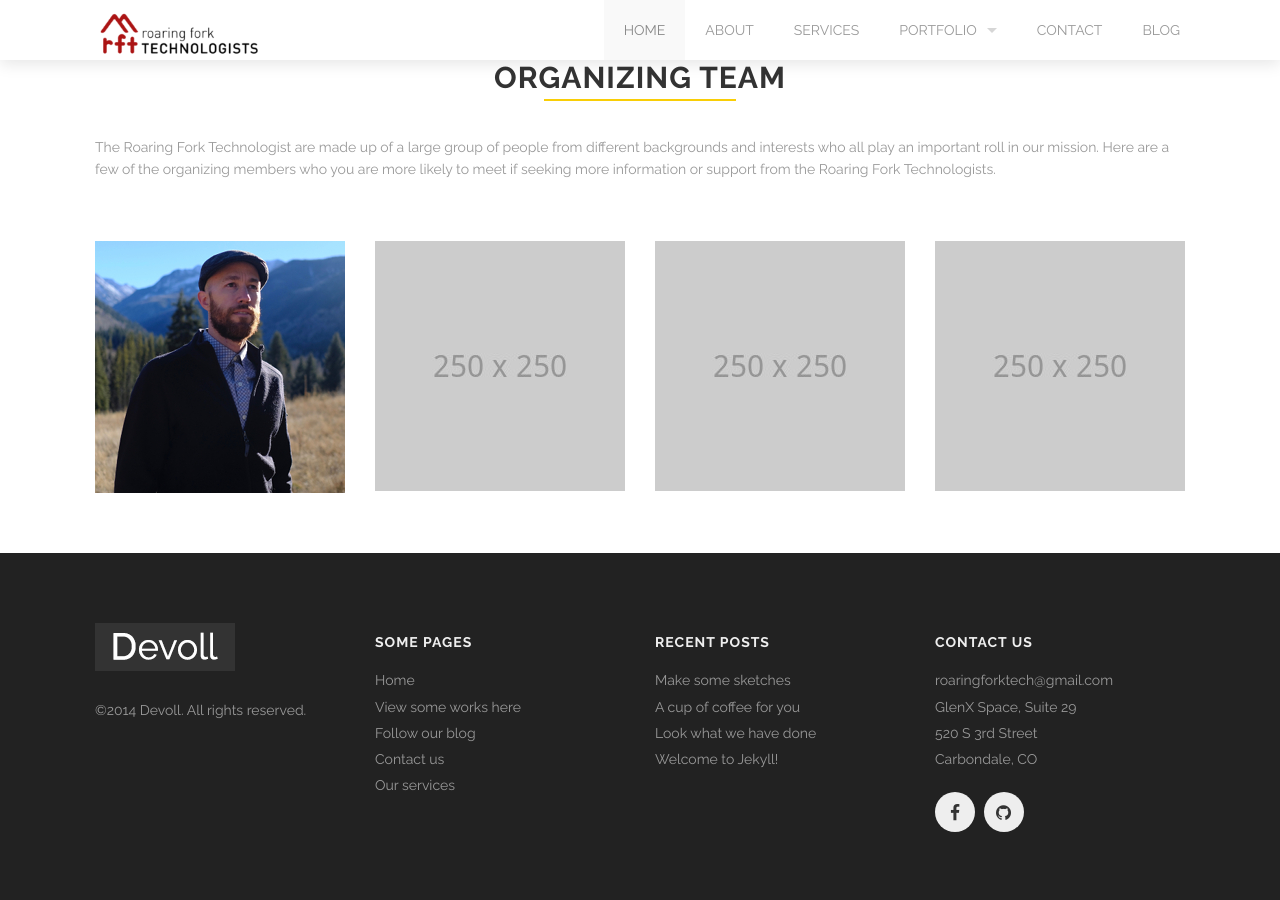
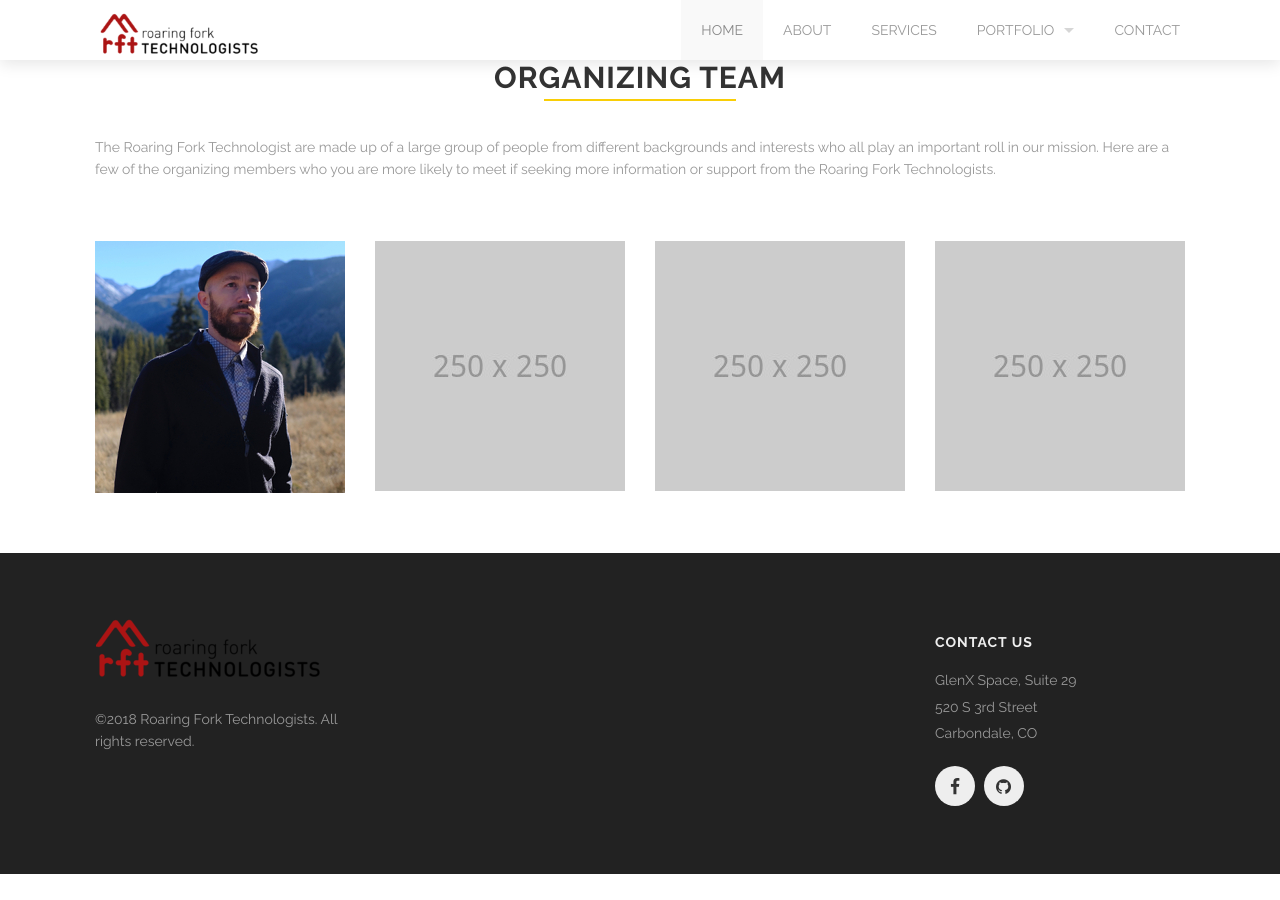
Before and after one commit to COWestSlopeTech/westslopetech, a Jekyll site: the page built from index.html, in a window 1280 px wide and 900 px high, scrolled down 2399 px. Built offline with Jekyll 4.4.1, drawn with Linux system fonts in a browser that asks for light colours; after the commit the page ends 3273 px from its top, so only the background shows below that.

Commit message:
modified footer

```diff
--- a/_data/nav.yml
+++ b/_data/nav.yml
@@ -18,6 +18,6 @@
 - name: Contact
   path: contact.html
   section_id: contact
-- name: Blog
-  path: blog/
-  section_id: blog
+# - name: Blog
+#   path: blog/
+#   section_id: blog
--- a/_includes/footer.html
+++ b/_includes/footer.html
@@ -4,29 +4,29 @@
     <div class='large-3 medium-3 columns'>
       <h1>
         <a href='index.html'>
-          <img alt="" src="{{site.url}}/images/logo-grey.png" />
+          <img alt="" src="{{site.url}}/images/logo-bordered.png" />
         </a>
       </h1>
-      <p>©2014 Devoll. All rights reserved.</p>
+      <p>©2018 Roaring Fork Technologists. All rights reserved.</p>
       <div class='spacing'></div>
       <div class='spacing'></div>
     </div>
     <div class='large-3 medium-3 columns'>
-      <div class='spacing'></div>
+      <!-- <div class='spacing'></div>
       <div class='links'>
         <h4>Some pages</h4>
         <ul>
           <li><a href="index.html">Home</a></li>
           <li><a href="portfolio.html">View some works here</a></li>
-          <li><a href="blog.html">Follow our blog</a></li>
+         <li><a href="blog.html">Follow our blog</a></li>
           <li><a href="contact.html">Contact us</a></li>
           <li><a href="services.html">Our services</a></li>
         </ul>
       </div>
-      <div class='spacing'></div>
+      <div class='spacing'></div> -->
     </div>
     <div class='large-3 medium-3 columns'>
-      <div class='spacing'></div>
+      <!-- <div class='spacing'></div>
       <div class='links'>
         <h4>Recent posts</h4>
         <ul>
@@ -35,13 +35,13 @@
           {% endfor %}
         </ul>
       </div>
-      <div class='spacing'></div>
+      <div class='spacing'></div> -->
     </div>
     <div class='large-3 medium-3 columns'>
       <div class='spacing'></div>
       <h4>Contact us</h4>
       <ul>
-        <li>roaringforktech@gmail.com</li>
+        <!-- <li>roaringforktech@gmail.com</li> -->
         <li>GlenX Space, Suite 29</li>
         <li>520 S 3rd Street</li>
         <li>Carbondale, CO</li>
```
